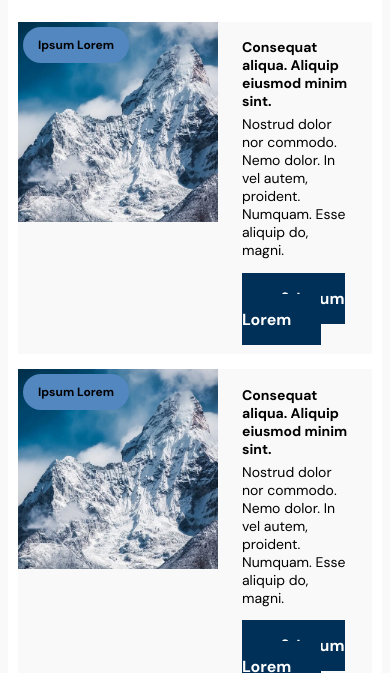
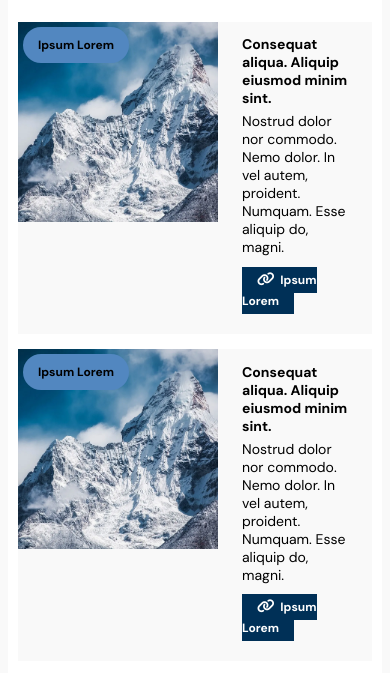
Before and after one commit to msolo585/SideARM-Layout-Test, a plain HTML site: page index.html in a window 390 px wide. Shown: the part 97-770 px from the top of the page. Drawn offline with Linux system fonts and the light colour scheme.

Commit message:
Update style.css

```diff
--- a/style.css
+++ b/style.css
@@ -217,3 +217,20 @@ body {
         padding-top: 17px;
     }
 }
+
+@media (max-width: 473px){
+
+    .mountain-para{
+        padding-top: 2px;
+    }
+
+    .mountain-para-link{
+        padding-top: 0px;
+    }
+
+    .mountain-para-link a{
+        padding: 5px 15px 5px 15px;
+        font-size: 12px;
+    }
+
+}
```
